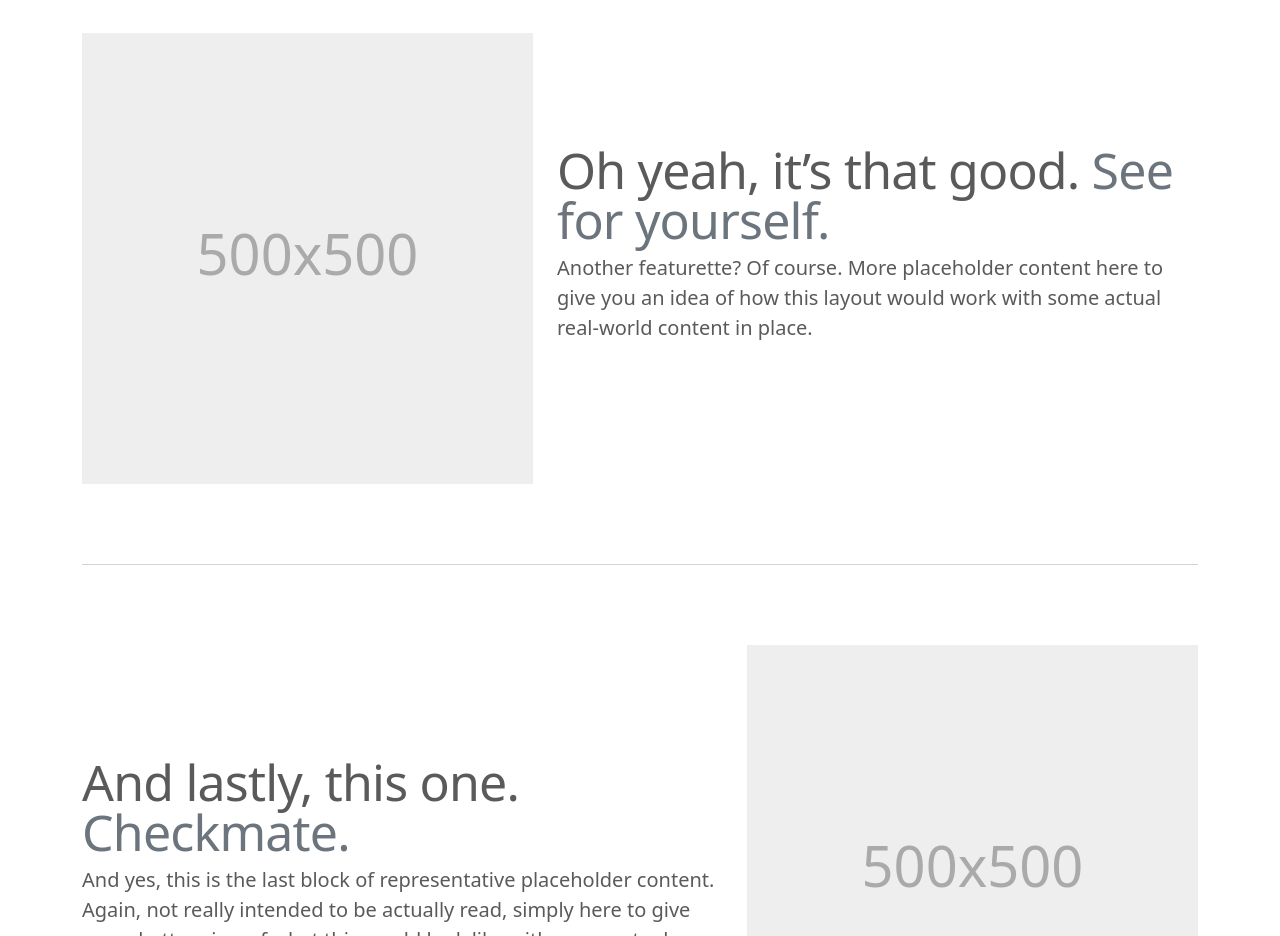
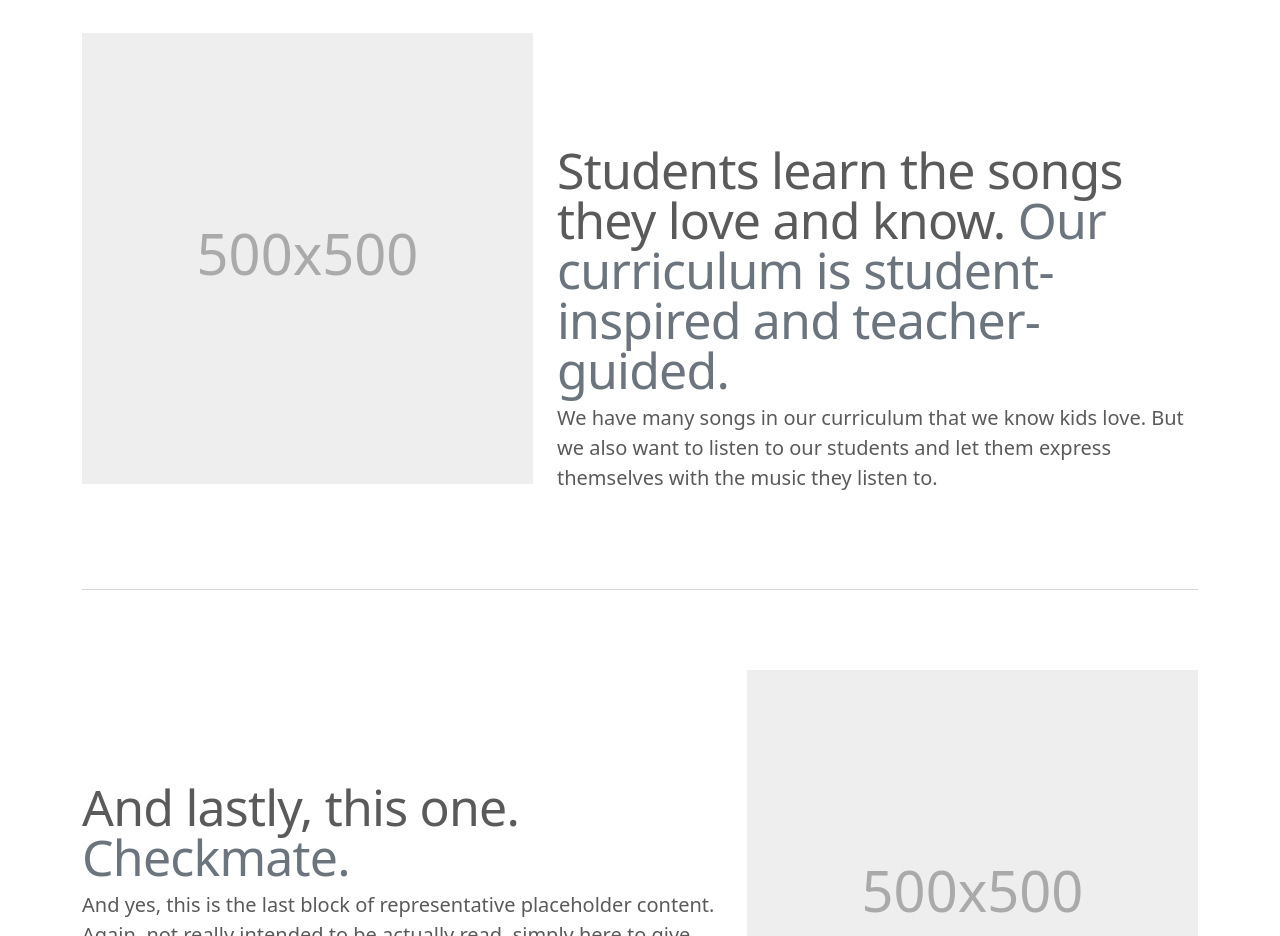
Before and after one commit to modernband/modernband.github.io, a plain HTML site: page index.html in a window 1280 px wide. Shown: the part 1300-2236 px from the top of the page. Drawn offline with Linux system fonts and the light colour scheme.

Commit message:
Update index.html

```diff
--- a/index.html
+++ b/index.html
@@ -103,8 +103,9 @@
 
     <div class="row featurette">
       <div class="col-md-7 order-md-2">
-        <h2 class="featurette-heading">Oh yeah, it’s that good. <span class="text-muted">See for yourself.</span></h2>
-        <p class="lead">Another featurette? Of course. More placeholder content here to give you an idea of how this layout would work with some actual real-world content in place.</p>
+        <h2 class="featurette-heading">Students learn the songs they love and know. <span class="text-muted">Our curriculum is student-inspired and teacher-guided.</span></h2>
+        <p class="lead">We have many songs in our curriculum that we know kids love. But we also want to listen to our students and let them
+        express themselves with the music they listen to.</p>
       </div>
       <div class="col-md-5 order-md-1">
         <svg class="bd-placeholder-img bd-placeholder-img-lg featurette-image img-fluid mx-auto" width="500" height="500" xmlns="http://www.w3.org/2000/svg" role="img" aria-label="Placeholder: 500x500" preserveAspectRatio="xMidYMid slice" focusable="false"><title>Placeholder</title><rect width="100%" height="100%" fill="#eee"/><text x="50%" y="50%" fill="#aaa" dy=".3em">500x500</text></svg>
```
